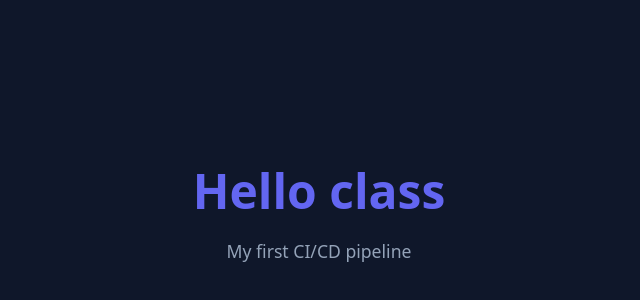
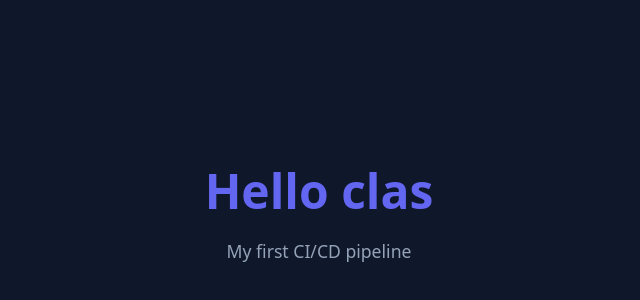
Before and after one commit to younes692/cicd-demo, a React (Vite) app: page / in a window 1280 px wide. Shown: the part 190-490 px from the top of the page, without its empty margins (321-961 px from the left). Built offline with nearby package versions, Linux system fonts and the light colour scheme; the HTML template or start-up script is replaced by a standard one.

Commit message:
Fix typo in header text from 'class' to 'clas'

```diff
--- a/src/App.jsx
+++ b/src/App.jsx
@@ -3,7 +3,7 @@ import './index.css';
 export default function App() {
   return (
     <div className="container">
-      <h1>Hello class</h1>
+      <h1>Hello clas</h1>
       <p>My first CI/CD pipeline</p>
     </div>
   );
```
